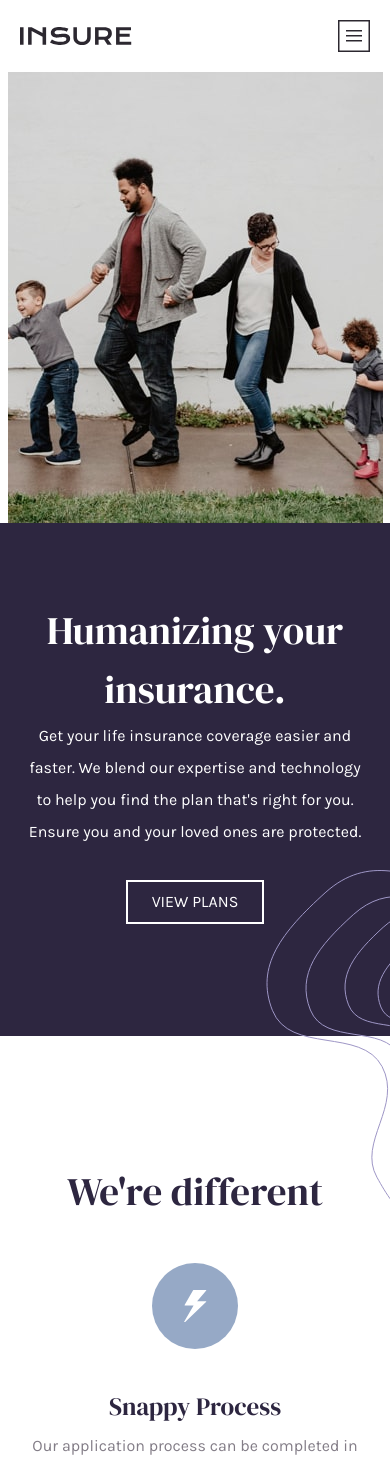
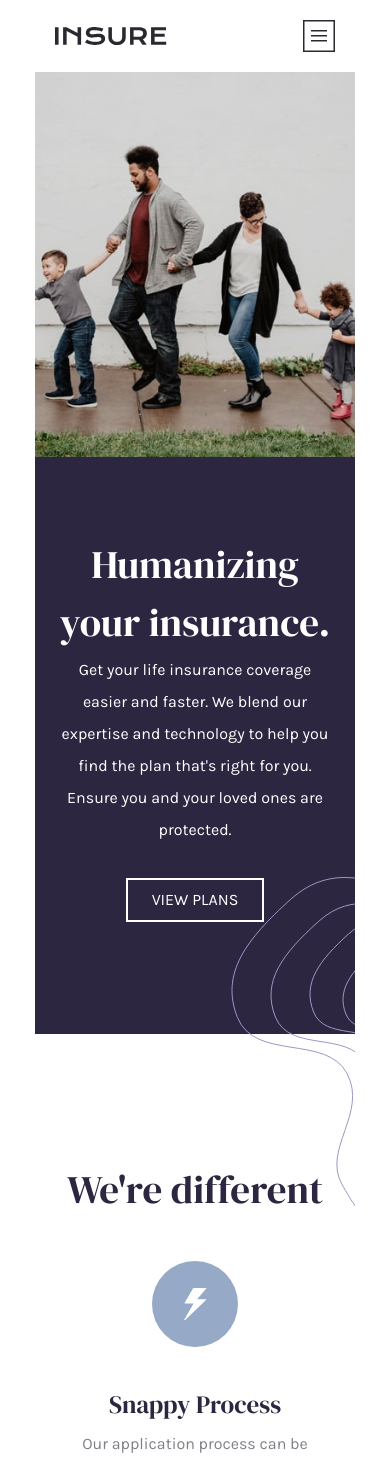
Before and after one commit to Csabooo/16-Insure-landing-page-react, a React (Create React App) app: page / in a window 390 px wide. Shown: the top 1460 px of the page. Built offline with nearby package versions, Linux system fonts and the light colour scheme.

Commit message:
mobile version fixed 1.0

```diff
--- a/src/App.js
+++ b/src/App.js
@@ -7,7 +7,7 @@ import Attribution from "./components/Attribution";
 
 function App() {
   return (
-    <div className=" mx-auto">
+    <div className="mx-auto w-[320px]">
       <Header />
       <Main />
       <Footer />
--- a/src/components/Header.js
+++ b/src/components/Header.js
@@ -53,7 +53,7 @@ function Header() {
             </g>
           </svg>
         </button>
-        <div className="block w-screen absolute hamburgerMenuList top-[70px] left-0 pb-64 ">
+        <div className="block w-screen absolute hamburgerMenuList top-[70px] left-0 pb-64 z-30 ">
           <ul>
             <li>
               <button>HOW WE WORK</button>
--- a/src/components/Main.js
+++ b/src/components/Main.js
@@ -8,7 +8,7 @@ function Main() {
     <div className="text-center mx-auto ">
       <img className="mx-auto" src={image_intro} alt="intro_mobile" />
       {/* --------------Humanizing your insurance------------------------------------------- */}
-      <div className="purple">
+      <div className="relative purple">
         <h1>Humanizing your insurance.</h1>
         <p>
           Get your life insurance coverage easier and faster. We blend our
@@ -19,7 +19,7 @@ function Main() {
           VIEW PLANS
         </a>
         <img
-          className="absolute right-0 top-[870px]"
+          className="absolute right-0 top-[420px]"
           src={pattern_intro_right_mobile}
           alt="pattern_intro_right_mobile"></img>
       </div>
```
